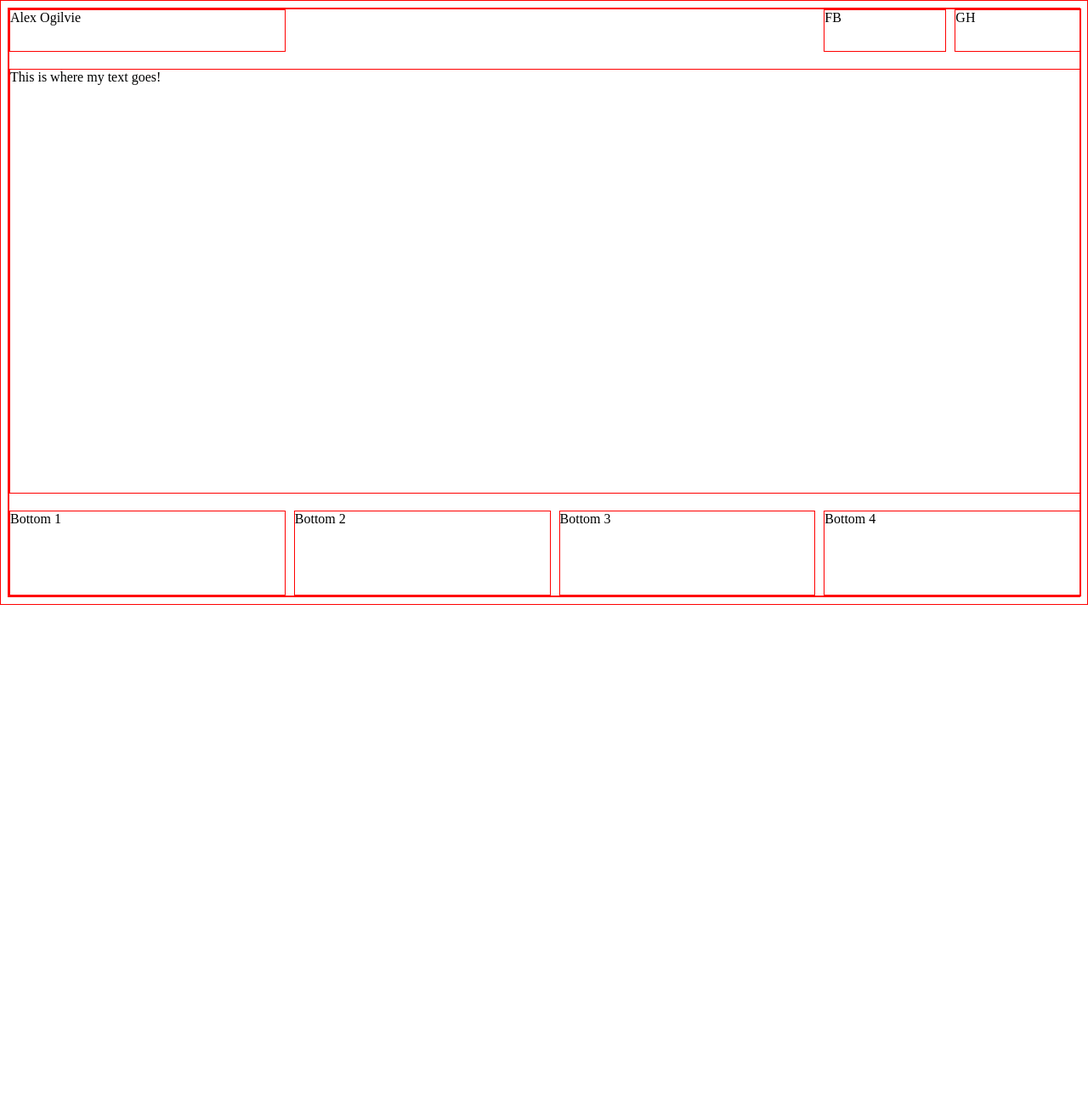
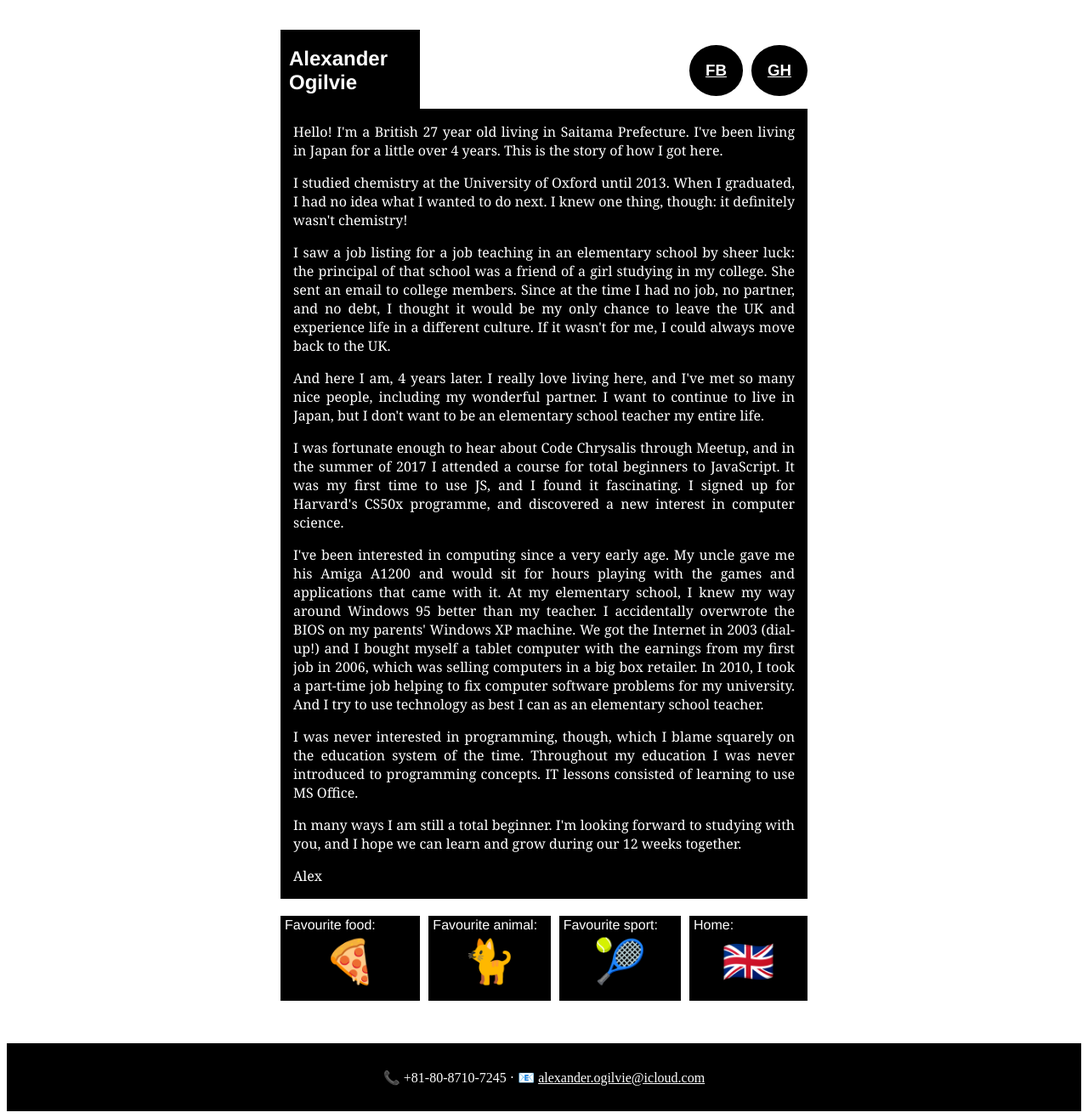
Before and after one commit to a-ogilvie/a-ogilvie.github.io, a plain HTML site: page exercise-2/exercise-2.html in a window 1280 px wide. Shown: the whole page at 85% size. Before the commit the page ends 800 px from the top, so only its background shows below. Drawn offline with Linux system fonts and the light colour scheme.

Commit message:
Finished exercise 2 basic reqs.

```diff
--- a/exercise-2/exercise-2.css
+++ b/exercise-2/exercise-2.css
@@ -1,33 +1,87 @@
-* {border: 1px solid red;}
+/* * {border: 1px solid red;} */
+
+a {
+    color: white;
+}
+
+body {
+    display: flex;
+    flex-direction: column;
+    align-items: center;
+}
 
 #main {
     display: grid;
-    grid-template-columns: auto;
-    grid-template-rows: 50px 500px 100px;
-    width: 100%;
+    grid-template-columns: 12.5%;
+    grid-template-rows: 50px auto 100px;
     grid-template-areas:
         "name name . . . . button1 button2"
         "text text text text text text text text"
         "bottom1 bottom1 bottom2 bottom2 bottom3 bottom3 bottom4 bottom4";
-    /* margin: 50px 100px; */
+    padding: 50px 100px;
     grid-column-gap: 10px;
     grid-row-gap: 20px;
+    box-sizing: border-box;
+    max-width: 820px;
+    font-family: Helvetica, Arial, sans-serif;
 }
 
 #title {
     grid-area: name;
+    align-self: center;
+    background-color: black;
+    padding: 0 5px;
+}
+
+h2 {
+    text-align: left;
+    color: white;
+    padding-left: 5px;
+}
+
+.button {
+    align-self: center;
+    text-align: center;
+    border-radius: 50%;
+    background-color: black;
 }
 
 #button1 {
     grid-area: button1;
+    background-color: black;
+}
+
+#button1:hover {
+    background-color: #3b5998;
 }
 
 #button2 {
     grid-area: button2;
 }
 
+#button2:hover {
+    background-color: #6e5494;
+}
+
 #description {
     grid-area: text;
+    padding: 0 15px;
+    background-color: black;
+    color: white;
+    font-family: Georgia, serif;
+    text-align: justify;
+}
+
+.bottom {
+    background-color: black;
+    color: white;
+    padding: 2px 5px;
+}
+
+.emoji {
+    font-size: 50px;
+    text-align: center;
+    padding-top: 5px;
 }
 
 #bottom1 {
@@ -45,3 +99,17 @@
 #bottom4 {
     grid-area: bottom4;
 }
+
+footer {
+    display: flex;
+    align-items: center;
+    bottom: 0;
+    height: 80px;
+    width: 100%;
+    background-color: black;
+    color: white;
+}
+
+#footer {
+    margin: 0 auto;
+}
--- a/exercise-2/exercise-2.html
+++ b/exercise-2/exercise-2.html
@@ -3,20 +3,48 @@
 <head>
     <meta charset="UTF-8">
     <link rel="stylesheet" type="text/css" href="exercise-2.css">
-    <title>Title</title>
+    <title>Alexander Ogilvie - CC4</title>
 </head>
 <body>
 
     <div id="main">
-        <div id="title">Alex Ogilvie</div>
-        <div id="button1">FB</div>
-        <div id="button2">GH</div>
-        <div id="description">This is where my text goes!</div>
-        <div id="bottom1">Bottom 1</div>
-        <div id="bottom2">Bottom 2</div>
-        <div id="bottom3">Bottom 3</div>
-        <div id="bottom4">Bottom 4</div>
+        <div id="title"><h2>Alexander Ogilvie</h2></div>
+        <a href="https://www.facebook.com/swotboy2000" id="button1" class="button">
+            <div><h3>FB</h3></div>
+        </a>
+        <a href="https://www.github.com/a-ogilvie" id="button2" class="button">
+            <div><h3>GH</h3></div>
+        </a>
+        <div id="description">
+            <p>Hello! I'm a British 27 year old living in Saitama Prefecture. I've been living in Japan for a little over 4 years. This is the story of how I got here.</p>
+
+            <p>I studied chemistry at the University of Oxford until 2013. When I graduated, I had no idea what I wanted to do next. I knew one thing, though: it definitely wasn't chemistry!</p>
+
+            <p>I saw a job listing for a job teaching in an elementary school by sheer luck: the principal of that school was a friend of a girl studying in my college. She sent an email to college members. Since at the time I had no job, no partner, and no debt, I thought it would be my only chance to leave the UK and experience life in a different culture. If it wasn't for me, I could always move back to the UK.</p>
+
+            <p>And here I am, 4 years later. I really love living here, and I've met so many nice people, including my wonderful partner. I want to continue to live in Japan, but I don't want to be an elementary school teacher my entire life.</p>
+
+            <p>I was fortunate enough to hear about Code Chrysalis through Meetup, and in the summer of 2017 I attended a course for total beginners to JavaScript. It was my first time to use JS, and I found it fascinating. I signed up for Harvard's CS50x programme, and discovered a new interest in computer science.</p>
+
+            <p>I've been interested in computing since a very early age. My uncle gave me his Amiga A1200 and would sit for hours playing with the games and applications that came with it. At my elementary school, I knew my way around Windows 95 better than my teacher. I accidentally overwrote the BIOS on my parents' Windows XP machine. We got the Internet in 2003 (dial-up!) and I bought myself a tablet computer with the earnings from my first job in 2006, which was selling computers in a big box retailer. In 2010, I took a part-time job helping to fix computer software problems for my university. And I try to use technology as best I can as an elementary school teacher.</p>
+
+            <p>I was never interested in programming, though, which I blame squarely on the education system of the time. Throughout my education I was never introduced to programming concepts. IT lessons consisted of learning to use MS Office.</p>
+
+            <p>In many ways I am still a total beginner. I'm looking forward to studying with you, and I hope we can learn and grow during our 12 weeks together.</p>
+
+            <p>Alex</p>
+        </div>
+        <div id="bottom1" class="bottom">Favourite food:<div class="emoji">🍕</div></div>
+        <div id="bottom2" class="bottom">Favourite animal:<div class="emoji">🐈</div></div>
+        <div id="bottom3" class="bottom">Favourite sport:<div class="emoji">🎾</div></div>
+        <div id="bottom4" class="bottom">Home:<div class="emoji">🇬🇧</div></div>
     </div>
+
+    <footer>
+        <div id="footer">
+            📞  +81-80-8710-7245 · 📧 <a href="mailto:alexander.ogilvie@icloud.com">alexander.ogilvie@icloud.com</a>
+         </div>
+    </footer>
 
 </body>
 </html>
```
Also changed, not shown: 1 other file.
